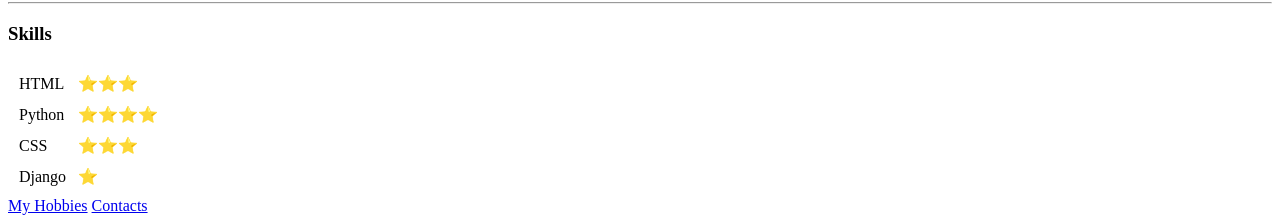
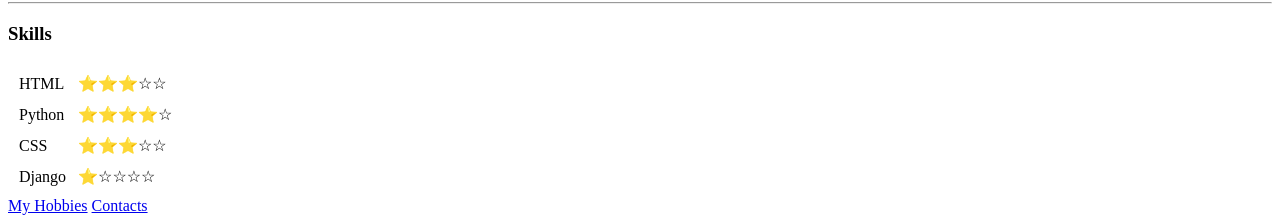
Before and after one commit to bjolverk/cv, a plain HTML site: page index.html in a window 1280 px wide. Shown: the part 667-887 px from the top of the page. Drawn offline with Linux system fonts and the light colour scheme.

Commit message:
Changed the stars

```diff
--- a/index.html
+++ b/index.html
@@ -62,22 +62,22 @@
   </table>
   <hr>
   <h3>Skills</h3>
-    <table cellspacing="10">
+      <table cellspacing="10">
     <tr>
       <td>HTML</td>
-      <td>⭐⭐⭐</td>
+      <td>⭐⭐⭐☆☆</td>
     </tr>
     <tr>
       <td>Python</td>
-      <td>⭐⭐⭐⭐</td>
+      <td>⭐⭐⭐⭐☆</td>
     </tr>
     <tr>
       <td>CSS</td>
-      <td>⭐⭐⭐</td>
+      <td>⭐⭐⭐☆☆</td>
     </tr>
     <tr>
       <td>Django</td>
-      <td>⭐</td>
+      <td>⭐☆☆☆☆</td>
     </tr>
 
   </table>
```
